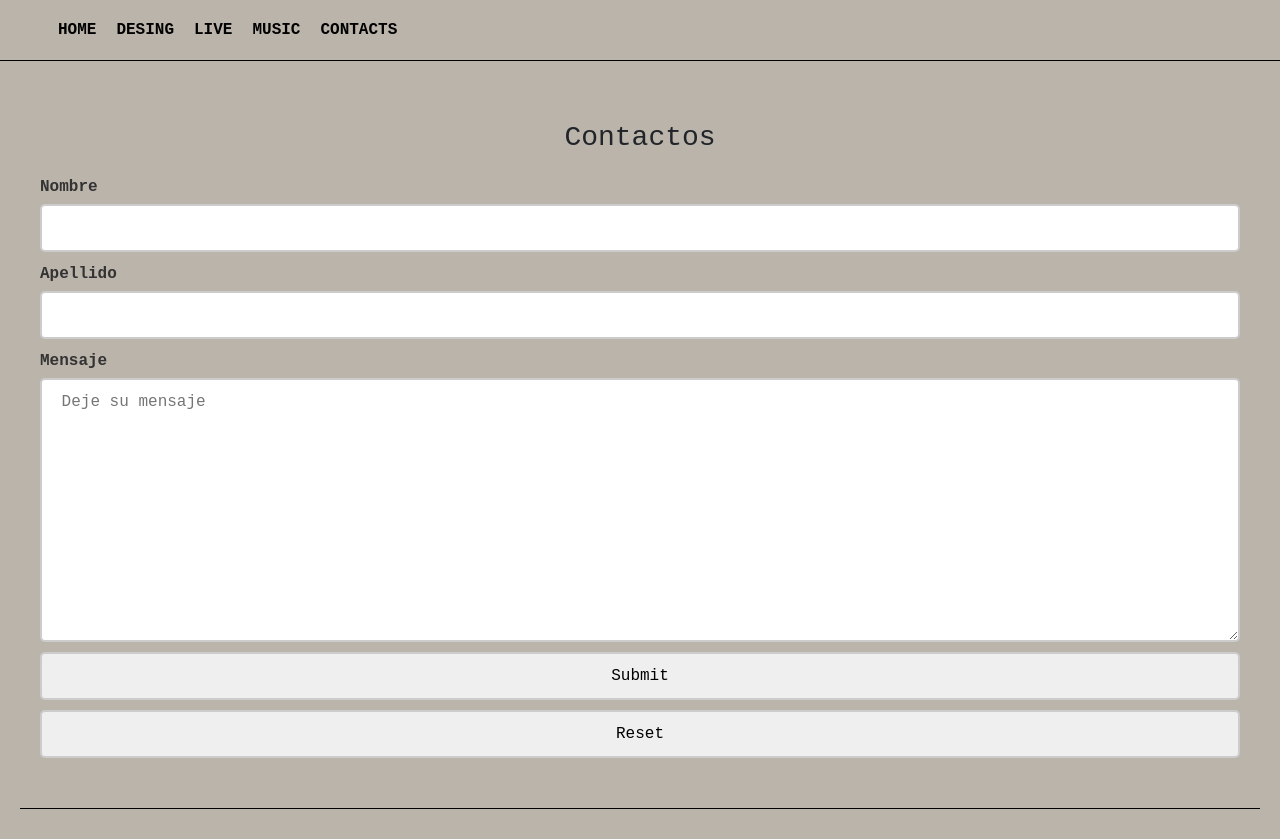
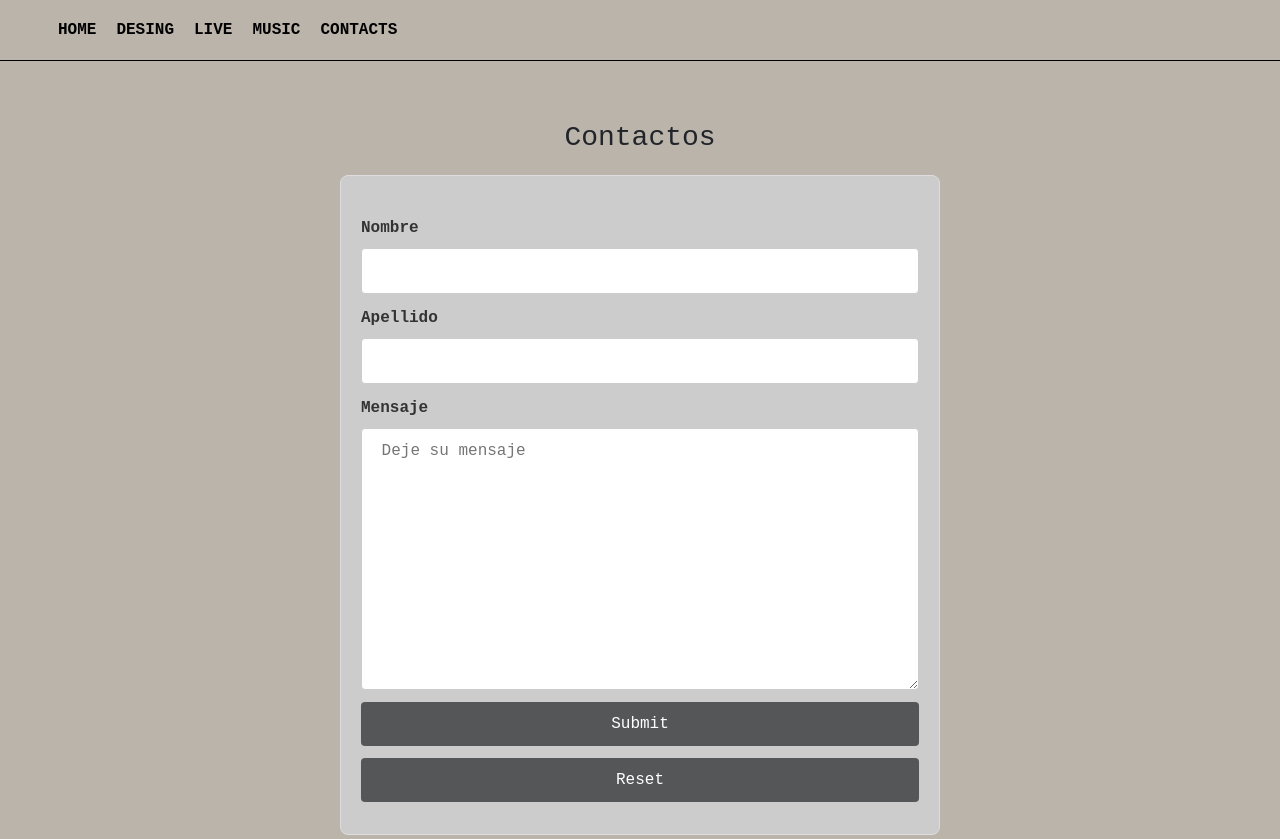
Before and after one commit to Le-muc/PF-ALZA, a website: page page/contactos.html in a window 1280 px wide. Shown: the top 839 px of the page. Drawn offline with nearby package versions, Linux system fonts and the light colour scheme.

Commit message:
form style

```diff
--- a/page/contactos.html
+++ b/page/contactos.html
@@ -41,6 +41,7 @@
 
             <h2 class="slide-in"> Contactos </h2>
 
+            <div class="form-container">
                 <form>
                     <label for="nombre"> Nombre </label>
                     <input type="text" id="nombre">
@@ -55,6 +56,7 @@
                     <input type="reset">
 
                 </form>
+            </div>
     </main>
 
     <footer>
--- a/scss/_formulario.scss
+++ b/scss/_formulario.scss
@@ -21,3 +21,48 @@ textarea {
     font-size: 16px;
     margin-bottom: 10px;
 }
+
+.form-container {
+    max-width: 600px;
+    margin: 0 auto;
+    padding: 20px;
+    background-color: #ccc;
+    border: 1px solid #ddd;
+    border-radius: 8px;
+
+    form {
+        display: flex;
+        flex-direction: column;
+
+        label {
+            margin-bottom: 8px;
+        }
+
+        input,
+        textarea {
+            margin-bottom: 12px;
+            padding: 10px;
+            border-radius: 4px;
+            border: 1px solid #ccc;
+
+            &:focus {
+                border-color: #535455; /* Cambia el color del borde al enfocar */
+                outline: none; /* Elimina el contorno por defecto */
+            }
+        }
+
+        input[type="submit"],
+        input[type="reset"] {
+            background-color: #545658;
+            color: #fff;
+            border: none;
+            cursor: pointer;
+            padding: 10px 15px;
+            font-size: 16px;
+
+            &:hover {
+                background-color: #595a5c;
+            }
+        }
+    }
+}
```
Also changed, not shown: css/style.css, 1 other file. Lines whose indentation alone changed are shown as unchanged.
